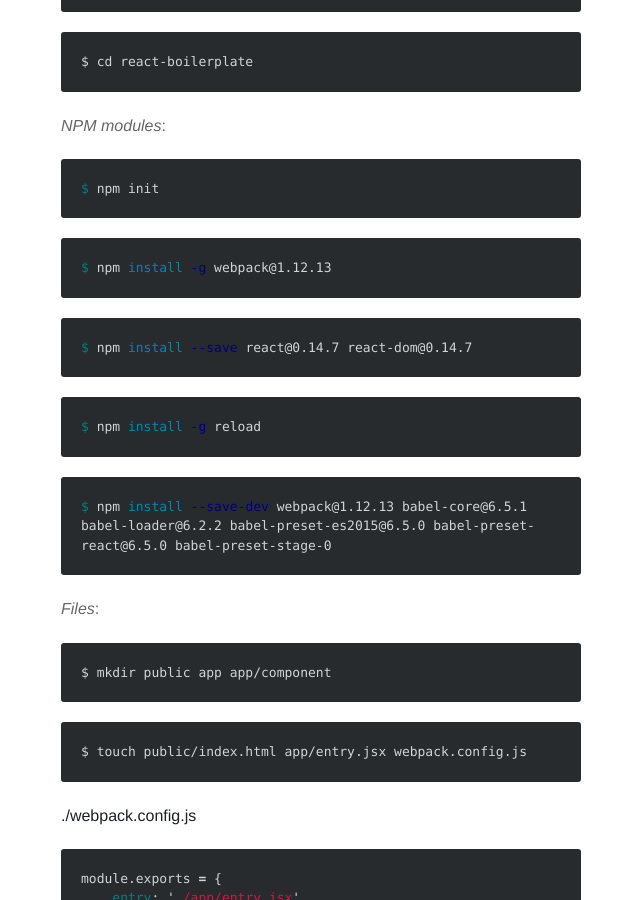
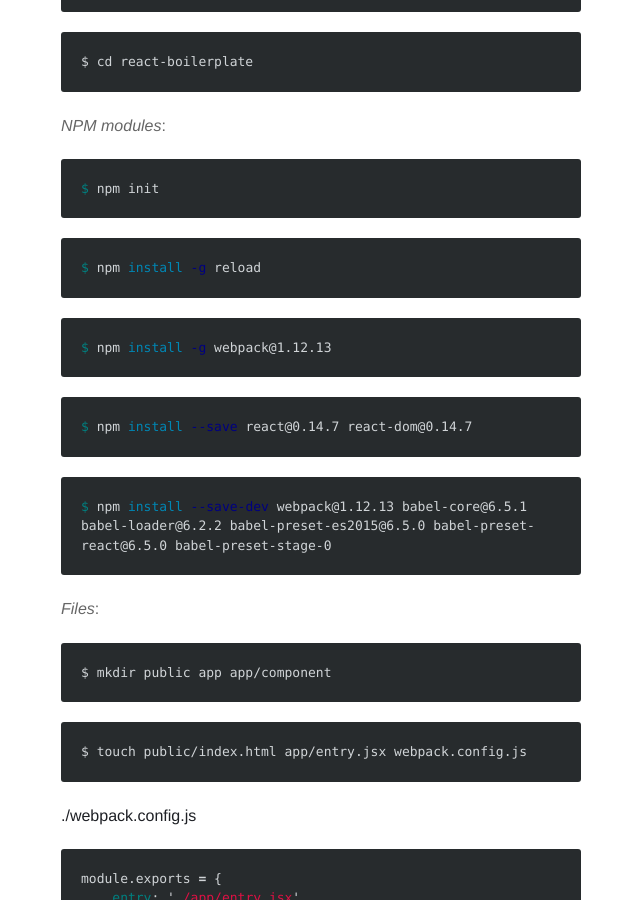
Before and after one commit to develdoe/develdoe.github.io, a Jekyll site: the page built from _posts/2016-12-07-react-boilerplate.md, in a window 1280 px wide and 900 px high, scrolled down 544 px. Shown: the whole window, without its empty margins (319-959 px from the left). Built offline with Jekyll 4.4.1, drawn with Linux system fonts in a browser that asks for light colours; nearby versions of some CDN libraries; comment, search, counter and statistics services are not loaded.

Commit message:
Created 2016-12-07-react-boilerplate.md

````diff
--- a/_posts/2016-12-07-react-boilerplate.md
+++ b/_posts/2016-12-07-react-boilerplate.md
@@ -27,15 +27,15 @@
 ```
 
 ```bash
+$ npm install -g reload
+```
+
+```bash
 $ npm install -g webpack@1.12.13
 ```
 
 ```bash
 $ npm install --save react@0.14.7 react-dom@0.14.7
-```
-
-```bash
-$ npm install -g reload
 ```
 
 ```bash
````
